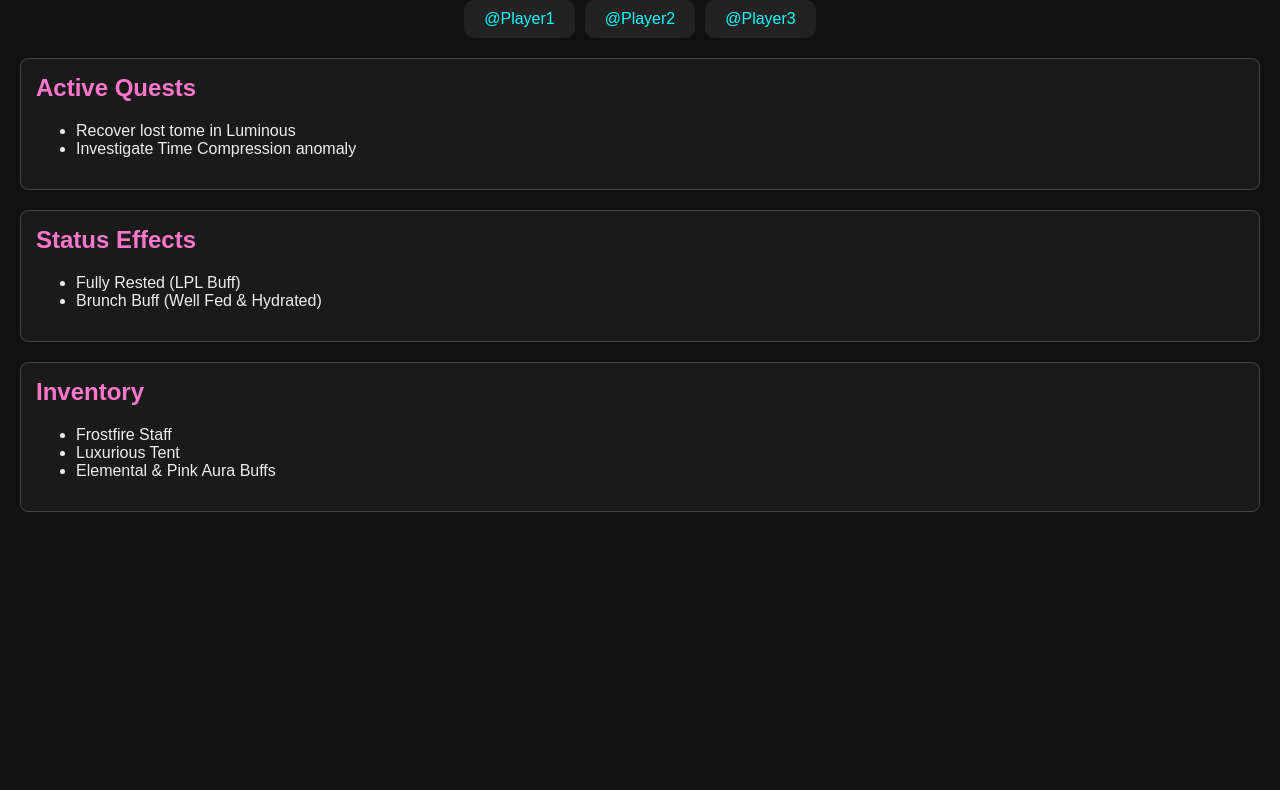
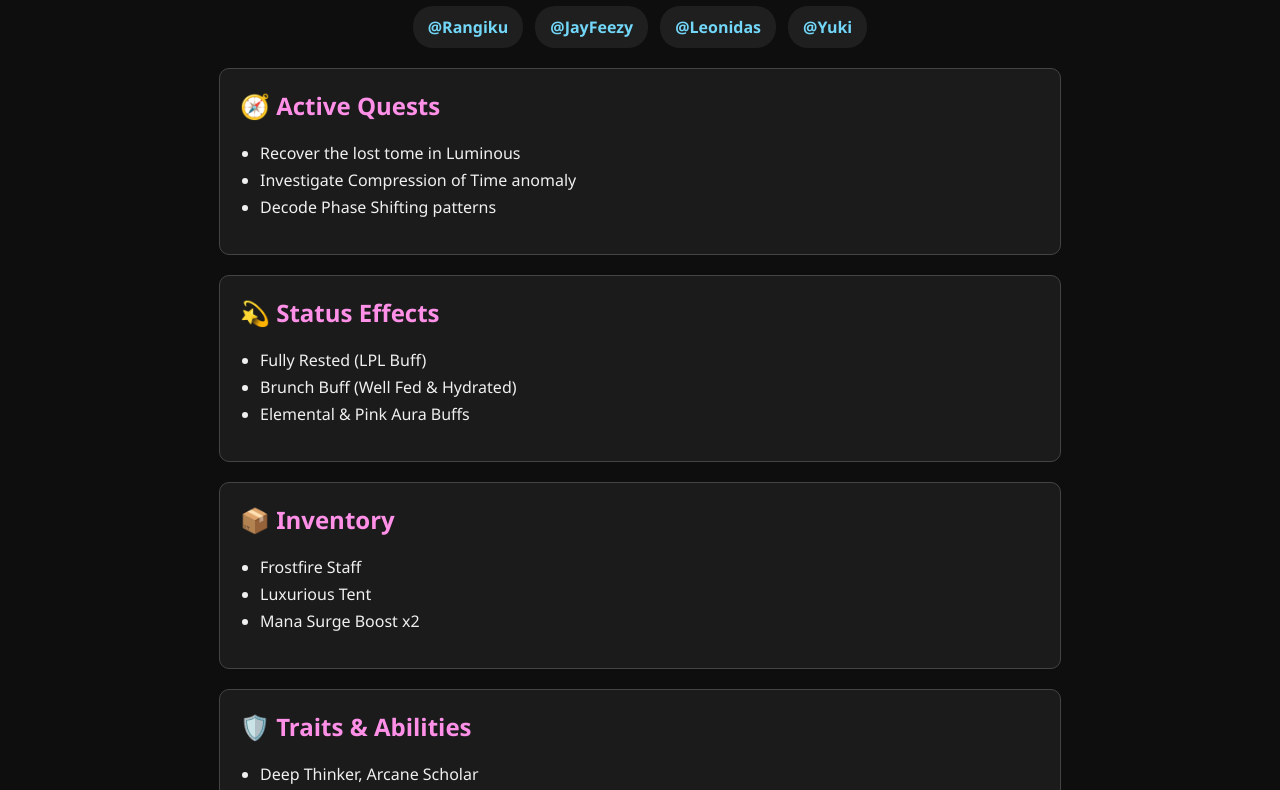
Before and after one commit to jayfeezy/Demplar-personalize, a plain HTML site: page index.html in a window 1280 px wide. Shown: the part 100-890 px from the top of the page. Before the commit the page ends 800 px from the top, so only its background shows below. Drawn offline with Linux system fonts and the light colour scheme.

Commit message:
Update index.html

```diff
--- a/index.html
+++ b/index.html
@@ -1,81 +1,101 @@
-<!DOCTYPE html>
-<html lang="en">
+<!DOCTYPE html><html lang="en">
 <head>
-  <meta charset="UTF-8" />
-  <meta name="viewport" content="width=device-width, initial-scale=1.0" />
+  <meta charset="UTF-8">
+  <meta name="viewport" content="width=device-width, initial-scale=1.0">
   <title>Demplar Tracker (Master)</title>
   <style>
     body {
-      background: #111;
-      color: #eee;
-      font-family: Arial, sans-serif;
       margin: 0;
+      font-family: 'Segoe UI', Tahoma, Geneva, Verdana, sans-serif;
+      background: #0e0e0e;
+      color: #f0f0f0;
       padding: 20px;
     }
     h1 {
       text-align: center;
-      color: #f07;
+      color: #ff3cac;
+      font-size: 2em;
     }
-    .players {
+    .top-bar {
       display: flex;
       flex-wrap: wrap;
       justify-content: center;
-      gap: 10px;
-      margin-bottom: 20px;
+      gap: 12px;
+      margin: 20px 0;
     }
-    .player {
-      padding: 10px 20px;
-      background: #222;
-      border-radius: 10px;
-      cursor: pointer;
-      color: #0ff;
+    .top-bar a {
+      background: #1f1f1f;
+      border-radius: 20px;
+      padding: 10px 15px;
+      color: #72d7f9;
       text-decoration: none;
+      font-weight: bold;
+      transition: background 0.3s;
+    }
+    .top-bar a:hover {
+      background: #333;
     }
     .section {
-      background: #1a1a1a;
+      background: #1b1b1b;
+      margin: 20px auto;
+      border-radius: 10px;
+      max-width: 800px;
+      padding: 20px;
       border: 1px solid #444;
-      border-radius: 8px;
-      padding: 15px;
-      margin-bottom: 20px;
     }
     .section h2 {
+      color: #ff90e8;
       margin-top: 0;
-      color: #f7c;
+    }
+    ul {
+      padding-left: 20px;
+    }
+    li {
+      margin: 5px 0;
+    }
+    footer {
+      text-align: center;
+      margin-top: 40px;
+      color: #555;
     }
   </style>
 </head>
 <body>
-  <h1>Demplar Stat Tracker (Master View)</h1>
-
-  <div class="players">
-    <a href="https://twitter.com/example1" class="player" target="_blank">@Player1</a>
-    <a href="https://twitter.com/example2" class="player" target="_blank">@Player2</a>
-    <a href="https://twitter.com/example3" class="player" target="_blank">@Player3</a>
-  </div>
-
-  <div class="section">
-    <h2>Active Quests</h2>
+  <h1>Demplar Stat Tracker - Master Version</h1>  <div class="top-bar">
+    <a href="https://twitter.com/yourusername1" target="_blank">@Rangiku</a>
+    <a href="https://twitter.com/yourusername2" target="_blank">@JayFeezy</a>
+    <a href="https://twitter.com/yourusername3" target="_blank">@Leonidas</a>
+    <a href="https://twitter.com/yourusername4" target="_blank">@Yuki</a>
+  </div>  <div class="section">
+    <h2>🧭 Active Quests</h2>
     <ul>
-      <li>Recover lost tome in Luminous</li>
-      <li>Investigate Time Compression anomaly</li>
+      <li>Recover the lost tome in Luminous</li>
+      <li>Investigate Compression of Time anomaly</li>
+      <li>Decode Phase Shifting patterns</li>
     </ul>
-  </div>
-
-  <div class="section">
-    <h2>Status Effects</h2>
+  </div>  <div class="section">
+    <h2>💫 Status Effects</h2>
     <ul>
       <li>Fully Rested (LPL Buff)</li>
       <li>Brunch Buff (Well Fed & Hydrated)</li>
+      <li>Elemental & Pink Aura Buffs</li>
     </ul>
-  </div>
-
-  <div class="section">
-    <h2>Inventory</h2>
+  </div>  <div class="section">
+    <h2>📦 Inventory</h2>
     <ul>
       <li>Frostfire Staff</li>
       <li>Luxurious Tent</li>
-      <li>Elemental & Pink Aura Buffs</li>
+      <li>Mana Surge Boost x2</li>
     </ul>
-  </div>
+  </div>  <div class="section">
+    <h2>🛡️ Traits & Abilities</h2>
+    <ul>
+      <li>Deep Thinker, Arcane Scholar</li>
+      <li>Ice Barrier (lvl A), Arcane Insight</li>
+      <li>Ice Barrage, Mana Surge Boost</li>
+    </ul>
+  </div>  <footer>
+    Built for the Demplar Game • Master Version (Editing Capable)
+  </footer>
 </body>
 </html>
```
